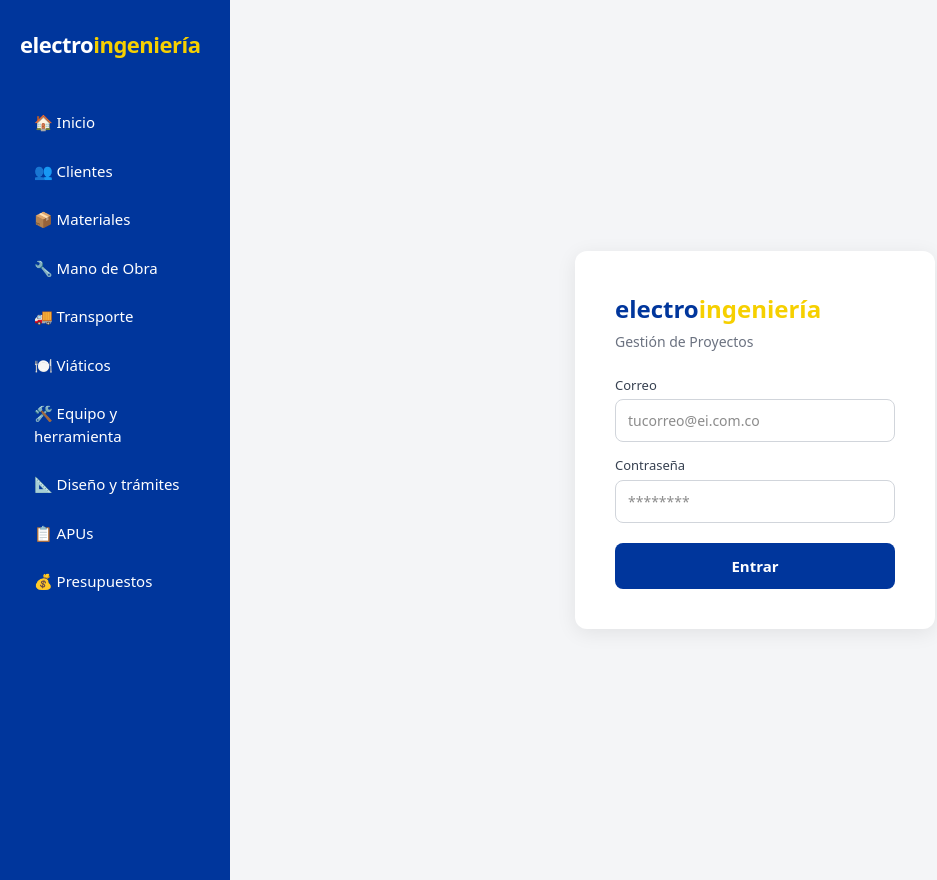
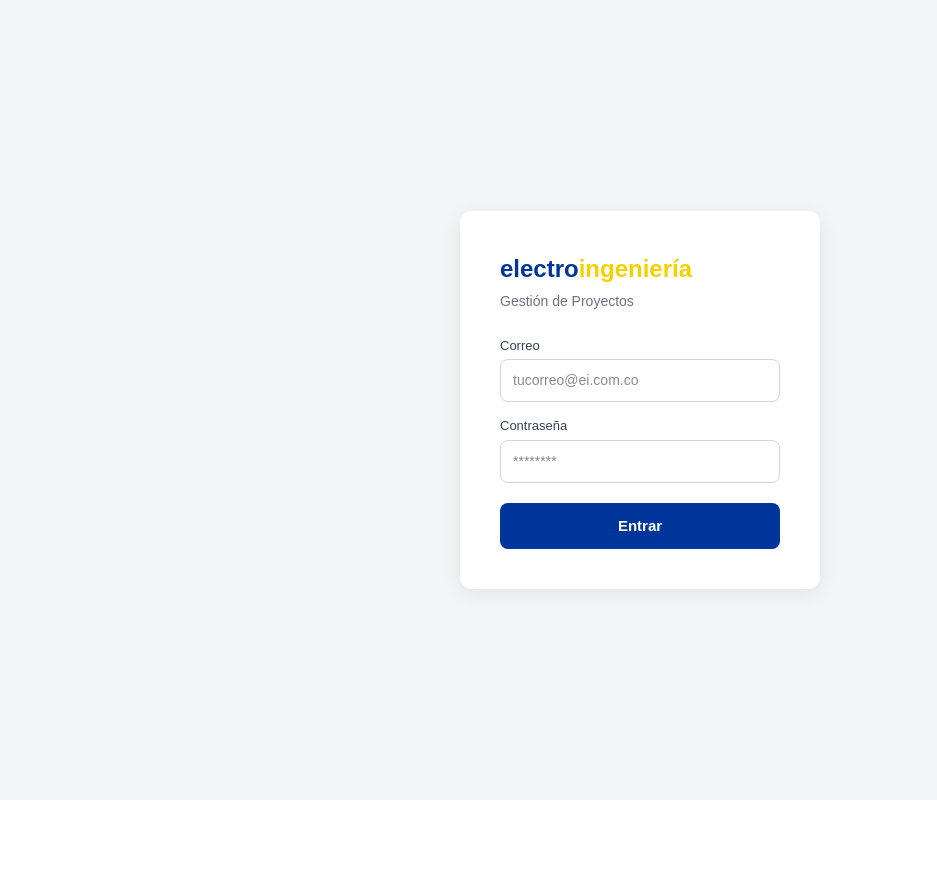
Before and after one commit to j-montoya-ei/Proyectos-EI, a Next.js app: page /login in a window 1280 px wide. Shown: the whole page, without its empty margins (0-937 px from the left). After the commit the page ends 800 px from the top, so only its background shows below. Built offline with nearby package versions, Linux system fonts and the light colour scheme; no server answers.

Commit message:
Update layout.js

```diff
--- a/src/app/layout.js
+++ b/src/app/layout.js
@@ -1,4 +1,5 @@
 import "./globals.css";
+import Shell from "../components/Shell";
 
 export const metadata = {
   title: "Proyectos EI",
@@ -9,37 +10,8 @@ export default function RootLayout({ children }) {
   return (
     <html lang="es">
       <body style={{ margin: 0 }}>
-        <div style={{ display: "flex", minHeight: "100vh", fontFamily: "system-ui, sans-serif" }}>
-          <aside style={{ width: 230, background: "#00369C", color: "white", padding: "28px 20px" }}>
-            <h2 style={{ fontSize: 22, fontWeight: 800, marginBottom: 40, letterSpacing: -0.5 }}>
-              electro<span style={{ color: "#F6D000" }}>ingeniería</span>
-            </h2>
-            <nav style={{ display: "flex", flexDirection: "column", gap: 6 }}>
-              <a href="/" style={linkStyle}>🏠 Inicio</a>
-              <a href="/clientes" style={linkStyle}>👥 Clientes</a>
-              <a href="/materiales" style={linkStyle}>📦 Materiales</a>
-              <a href="/recursos-mo" style={linkStyle}>🔧 Mano de Obra</a>
-              <a href="/transporte" style={linkStyle}>🚚 Transporte</a>
-              <a href="/viaticos" style={linkStyle}>🍽️ Viáticos</a>
-              <a href="/equipo-herramienta" style={linkStyle}>🛠️ Equipo y herramienta</a>
-              <a href="/diseno" style={linkStyle}>📐 Diseño y trámites</a>
-              <a href="/apus" style={linkStyle}>📋 APUs</a>
-              <a href="/presupuesto" style={linkStyle}>💰 Presupuestos</a>
-            </nav>
-          </aside>
-          <main style={{ flex: 1, background: "#f4f5f7", padding: 40, color: "#1a1a1a" }}>
-            {children}
-          </main>
-        </div>
+        <Shell>{children}</Shell>
       </body>
     </html>
   );
 }
-
-const linkStyle = {
-  color: "white",
-  textDecoration: "none",
-  padding: "10px 14px",
-  borderRadius: 8,
-  fontSize: 15,
-};
```
